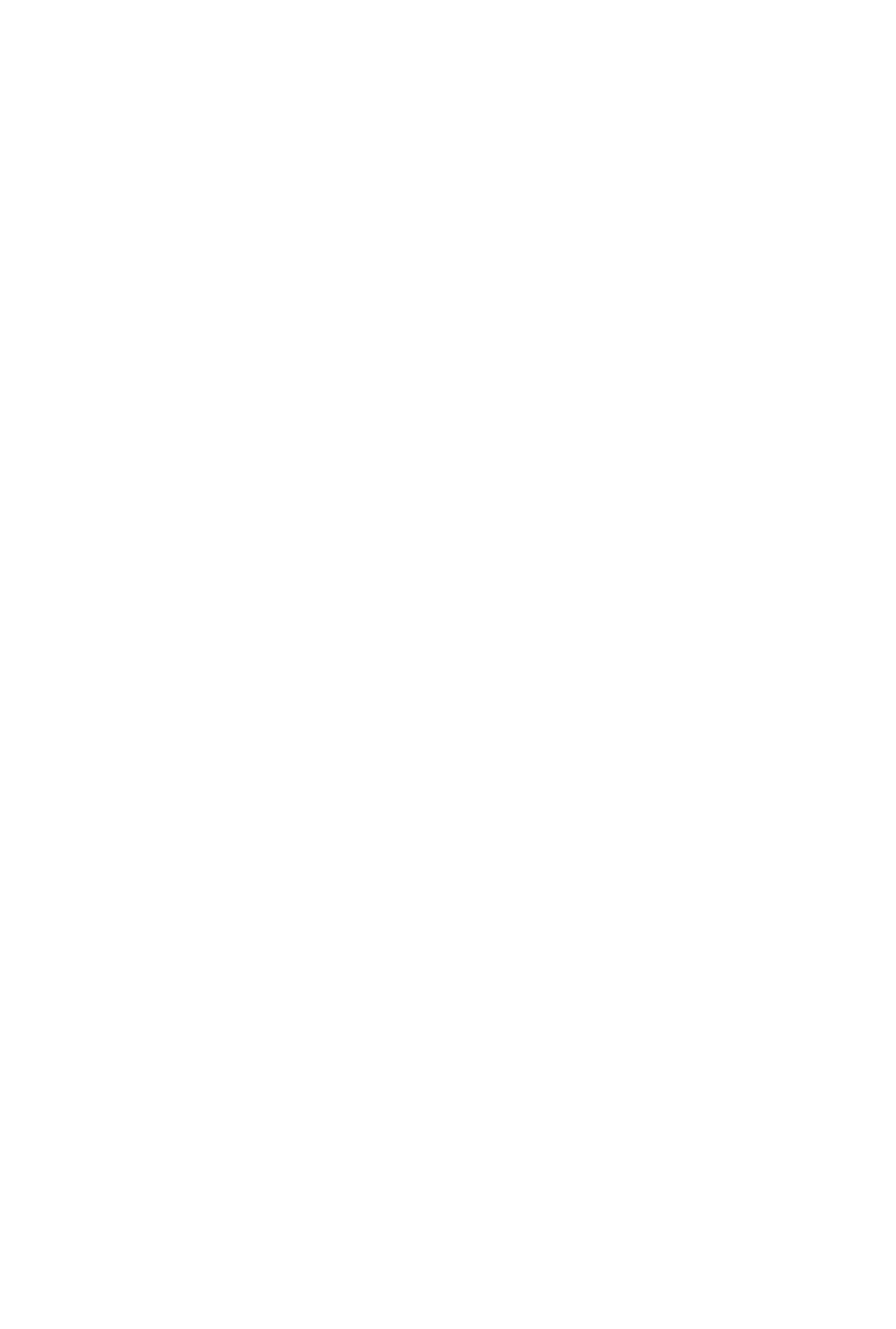
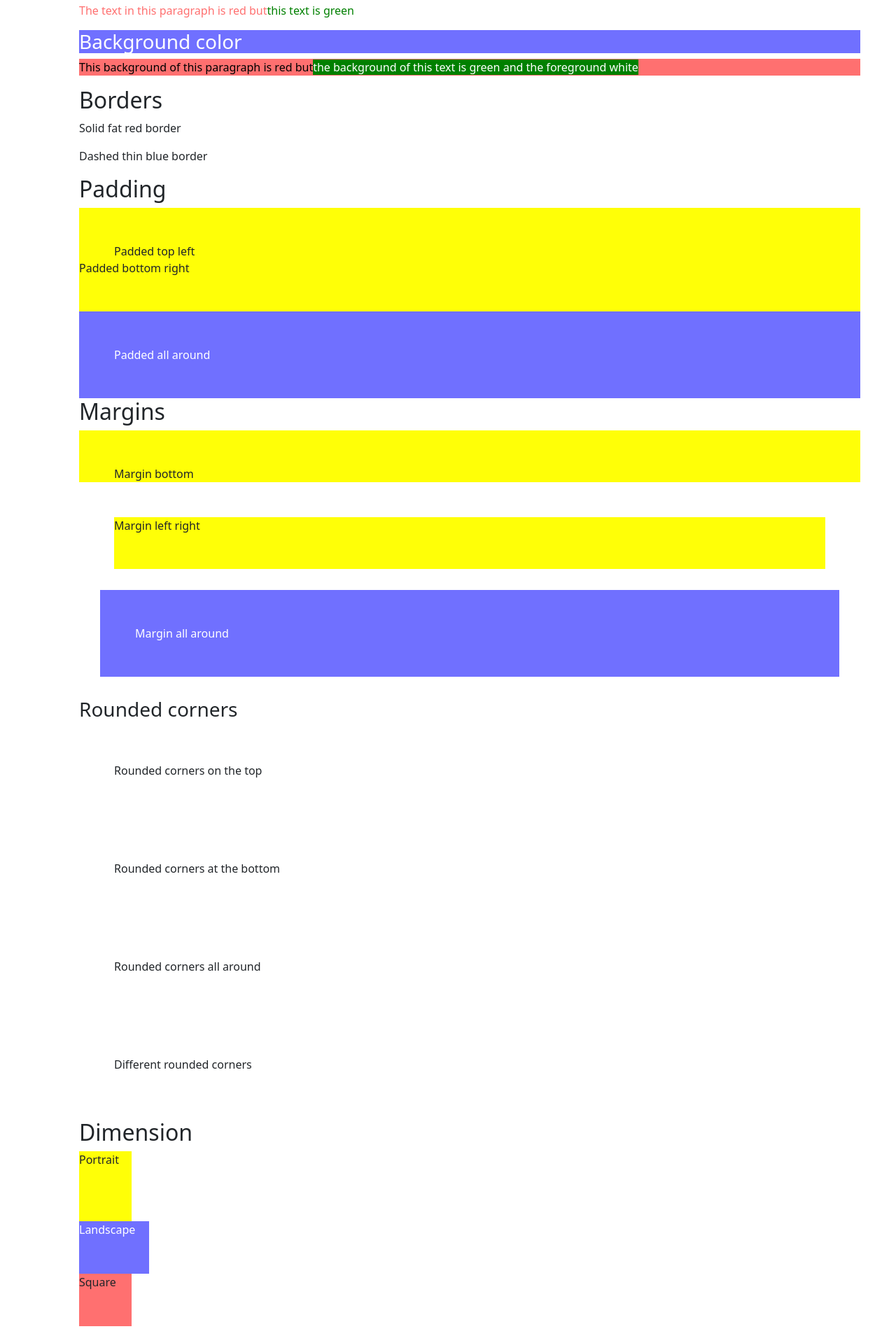
Before and after one commit to madisonseal/kambaz-next-js, a Next.js app: page /labs/lab2 in a window 1280 px wide. Shown: the part 680-2579 px from the top of the page at 70% size. Before the commit the page ends 800 px from the top, so only its background shows below. Built offline with nearby package versions, Linux system fonts and the light colour scheme.

Commit message:
render everything

```diff
--- a/app/labs/lab2/BootstrapForms.tsx
+++ b/app/labs/lab2/BootstrapForms.tsx
@@ -48,7 +48,7 @@ export default function BootstrapForms() {
 </div>
 <div id="wd-css-responsive-forms-1">
    <h3>Responsive forms</h3>
-   <Row className="mb-3" controlId="email1">
+   <Row className="mb-3">
        <FormLabel column sm={2}> Email </FormLabel>
        <Col sm={10}>
            <FormControl type="email" defaultValue="email@example.com" />
--- a/app/labs/lab2/BootstrapLists.tsx
+++ b/app/labs/lab2/BootstrapLists.tsx
@@ -1,3 +1,4 @@
+"use client";
 import { ListGroup, ListGroupItem } from "react-bootstrap";
 
 export default function BootstrapLists() {
@@ -13,6 +14,7 @@ export default function BootstrapLists() {
 
     <div id="wd-css-hyperlink-list">
   <h3>Favorite books</h3>
+
   <ListGroup>
     <ListGroupItem   action active href="https://en.wikipedia.org/wiki/Dune_(novel)">
       Dune
--- a/app/labs/lab2/Margin.tsx
+++ b/app/labs/lab2/Margins.tsx
@@ -1,4 +1,4 @@
-export default function Margin() {
+export default function Margins() {
     return(
 <div id="wd-css-margins">
   <h2>Margins</h2>
--- a/app/labs/lab2/page.tsx
+++ b/app/labs/lab2/page.tsx
@@ -5,10 +5,30 @@ import Float from "./Float";
 import { Container } from "react-bootstrap";
 import BootstrapGrids from "./BootstrapGrids";
 import BootstrapNavigation from "./BootstrapNavigation";
+import ForegroundColors from "./ForegroundColors";
+import BackgroundColors from "./BackgroundColors";
+import Borders from "./Borders";
+import Margins from "./Margins";
+import MediaQueriesDemo from "./MediaQueriesDemo";
+import ReactIconsSampler from "./ReactIconsSampler";
+import TailwindSpacing from "./tailwind/TailwindSpacing";
+import Corners from "./Corners";
+import Dimensions from "./Dimensions";
+import Flex from "./Flex";
+import GridLayout from "./GridLayout";
+import Zindex from "./Zindex";
+import TailwindTypography from "./tailwind/TailwindTypography";
+import TailwindBackgroundColors from "./tailwind/TailwindBackgroundColors";
+import TailwindResponsiveDesign from "./tailwind/TailwindResponsiveDesign";
+import TailwindFilters from "./tailwind/TailwindFilters";
+import TailwindGrids from "./tailwind/TailwindGrids";
+import ScreenSizeLabel from "./ScreenSizeLabel";
+import BootstrapTables from "./BootstrapTables";
+import BootstrapLists from "./BootstrapLists";
+import BootstrapForms from "./BootstrapForms";
 
 export default function Lab2() {
     return (
-
          <Container>
            <div id="wd-lab2">
             <h2>Lab 2 - Cascading Style Sheets</h2>
@@ -57,6 +77,44 @@ export default function Lab2() {
             </div>
             </div>
         </div>
+        <ForegroundColors />
+        <BackgroundColors />
+        <Borders />
+        <Padding />
+        <Margins />
+        <Corners />
+        <Dimensions />
+        <Positions />
+        <Zindex />
+        <Float />
+        <GridLayout />
+        <Flex />
+        <MediaQueriesDemo />
+        <ReactIconsSampler />
+        <TailwindSpacing />
+        <TailwindTypography />
+        <TailwindBackgroundColors />
+        <TailwindResponsiveDesign />
+        <TailwindFilters />
+        <TailwindGrids />
+        <BootstrapGrids />
+        <ScreenSizeLabel />
+        <BootstrapTables />
+        <BootstrapLists />
+        <BootstrapForms />
+        <BootstrapNavigation />
+
+
+
+
+
+
+
+
+
+
+
+
     </Container>
 
         );}
```
